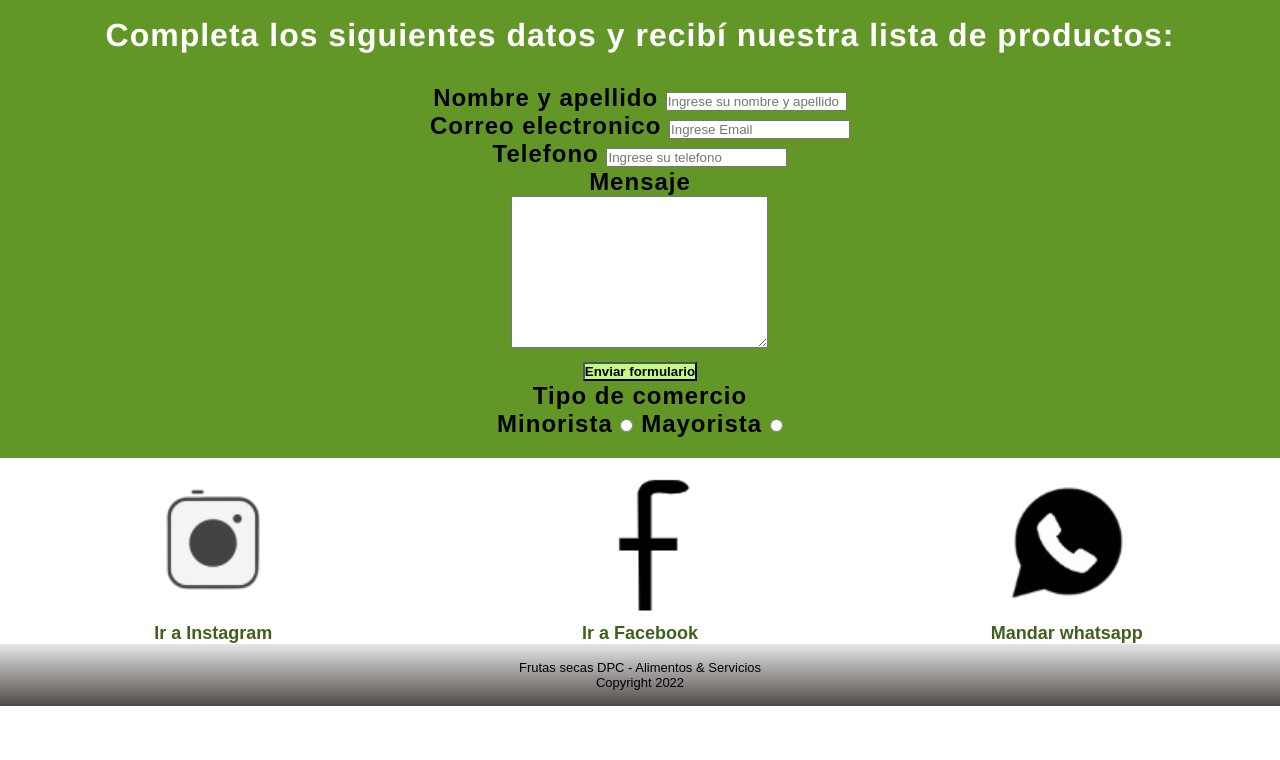
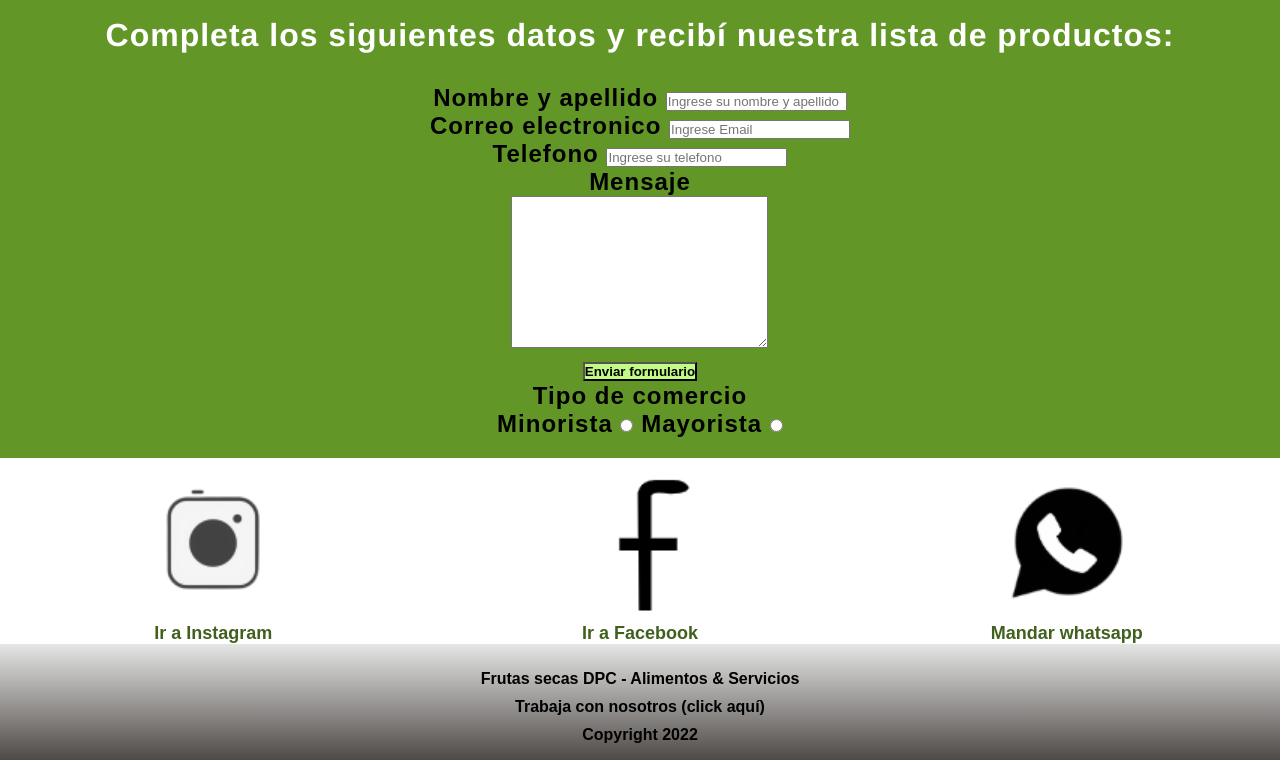
Before and after one commit to maganlu/PAG-EN-CONSTRUCCION-COLANTONIO, a plain HTML site: page index.html in a window 1280 px wide. Shown: the part 1840-2600 px from the top of the page. Before the commit the page ends 2546 px from the top, so only its background shows below. Drawn offline with Linux system fonts and the light colour scheme.

Commit message:
Modifique el footer en todas sus pages

```diff
--- a/css/styles.css
+++ b/css/styles.css
@@ -69,7 +69,6 @@ header{
 .link-navegacion li a{
     text-decoration: none;
     color: #fff;
-    transition: all .5;
     display: inline-block;
     transition: all 0.4s linear;
     border-radius: 20px;
@@ -576,14 +575,29 @@ grid-template-rows: 1fr .5fr;
 
 }
 
-.footerGrid p{
+.footerGrid div{
 
     text-align: center;
-    font-size: small;
-    font-weight: lighter;
+    font-size: medium;
+    font-weight:bold;
+    margin-top: 10px;
+
 
 }
 
+.footerlink a{
+    text-decoration: none;
+    color:black;
+    transition: all 0.4s linear;
+
+
+
+}
+
+.footerlink a:hover{
+    letter-spacing: 1px;
+    color: #fff;
+}
 
 /*---------------------MEDIAMOBILEHEADER----------------------*/
 
--- a/index.html
+++ b/index.html
@@ -179,7 +179,7 @@
                     <div>
                     <img src= "imagen/whatsapp.png" class="imagenwhatsapp">
                 </div>
-                <a href="http://api.whatsapp.com/send?phone=5491139182035">Mandar whatsapp</a>
+                <a href="http://api.whatsapp.com/send?phone=5491151061057">Mandar whatsapp</a>
                 </nav>
 
     </section>
@@ -188,10 +188,17 @@
     <!-------------------------FOOTER------------------------------>
     <nav class="footerGrid">
     <footer>
+        <div>
             <p> Frutas secas DPC - Alimentos & Servicios</p>
+        </div>
 
+    <div class="footerlink">
+        <a href="http://api.whatsapp.com/send?phone=5491151061057"> Trabaja con nosotros (click aquí)</a>
+        </div>
+
+    <div>
             <p> Copyright 2022</p>
-
+        </div>
 
         </footer>
         </nav>
```
Also changed, not shown: pages/contacto.html (+10 -3 lines), pages/nuestrahistoria.html (+11 -5 lines), pages/productos.html (+10 -4 lines).
